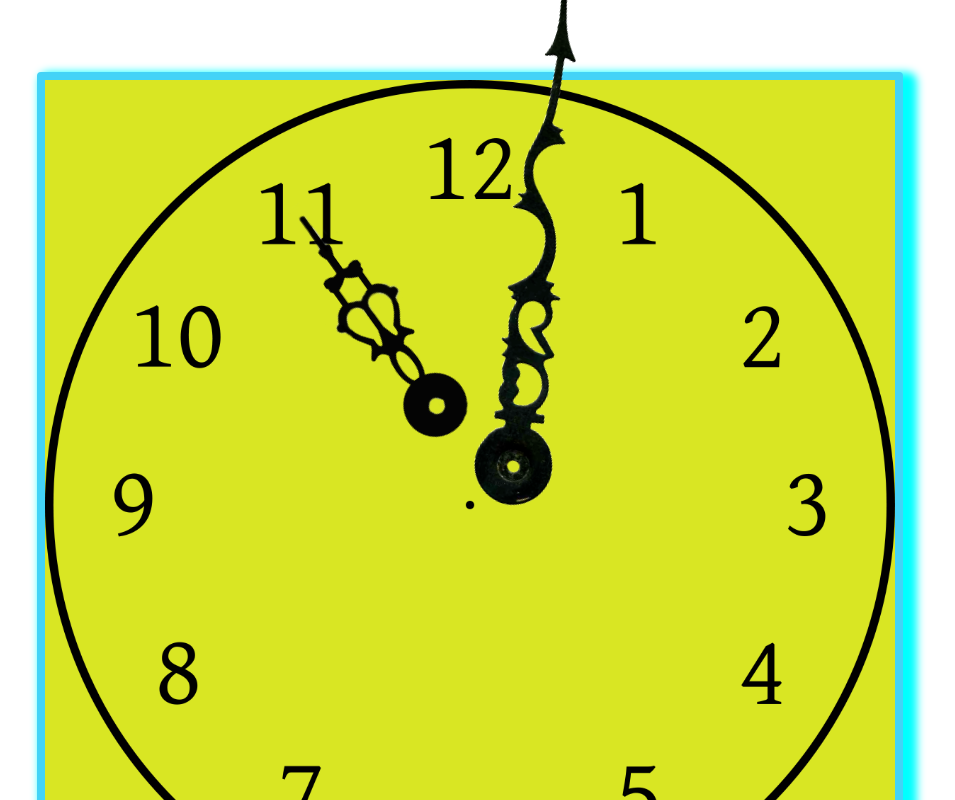
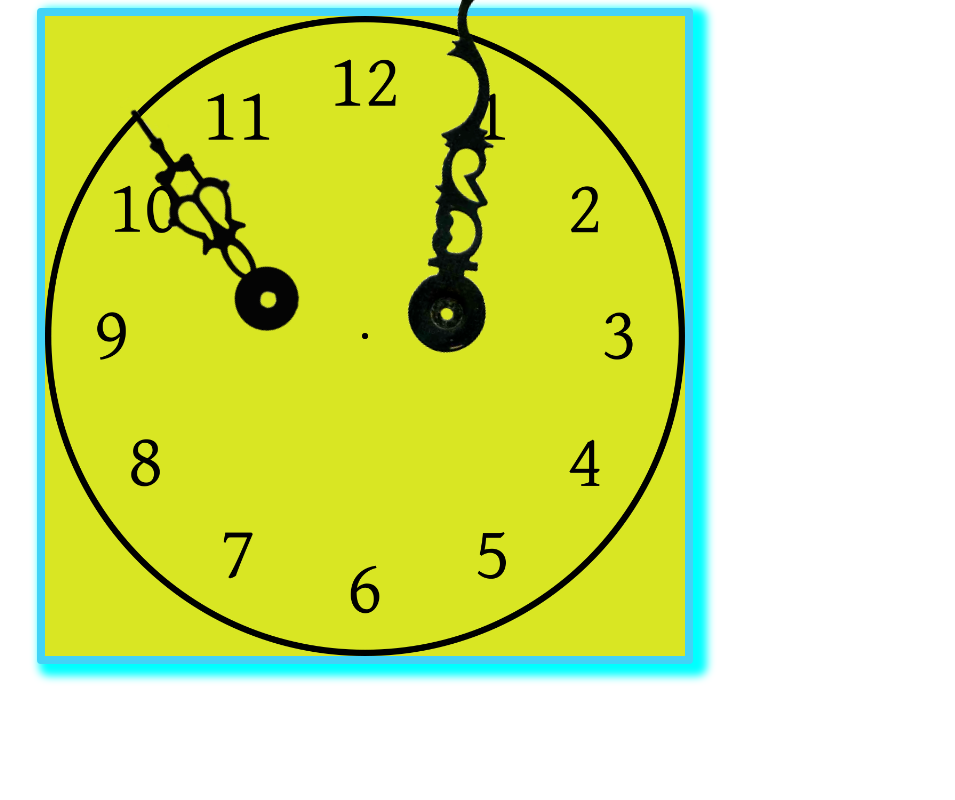
Before and after one commit to hortencia718/assignment_1_qcc, a plain HTML site: page assignment4/index.html in a window 1280 px wide. Shown: the whole page, without its empty margins (227-1182 px from the left). Drawn offline with Linux system fonts and the light colour scheme.

Commit message:
adjust size

```diff
--- a/assignment4/style.css
+++ b/assignment4/style.css
@@ -16,12 +16,12 @@
     background-image: url("img/clockimage.png");
     background-color: rgb(217, 230, 35) ;
     /* margin-bottom: 20%; */
-    width: 850px;
-    height: 850px;
+    width: 50%;
+    height: 80%;
     /* top:40px; */
     position: fixed;
     margin-left: 20%;
-    margin-top: 5%;
+    /* margin-top: 5%; */
     border-radius: 4px;
     border: 8px solid rgb(67, 211, 247);
     box-shadow: 8px 6px 8px 6px cyan;
```
